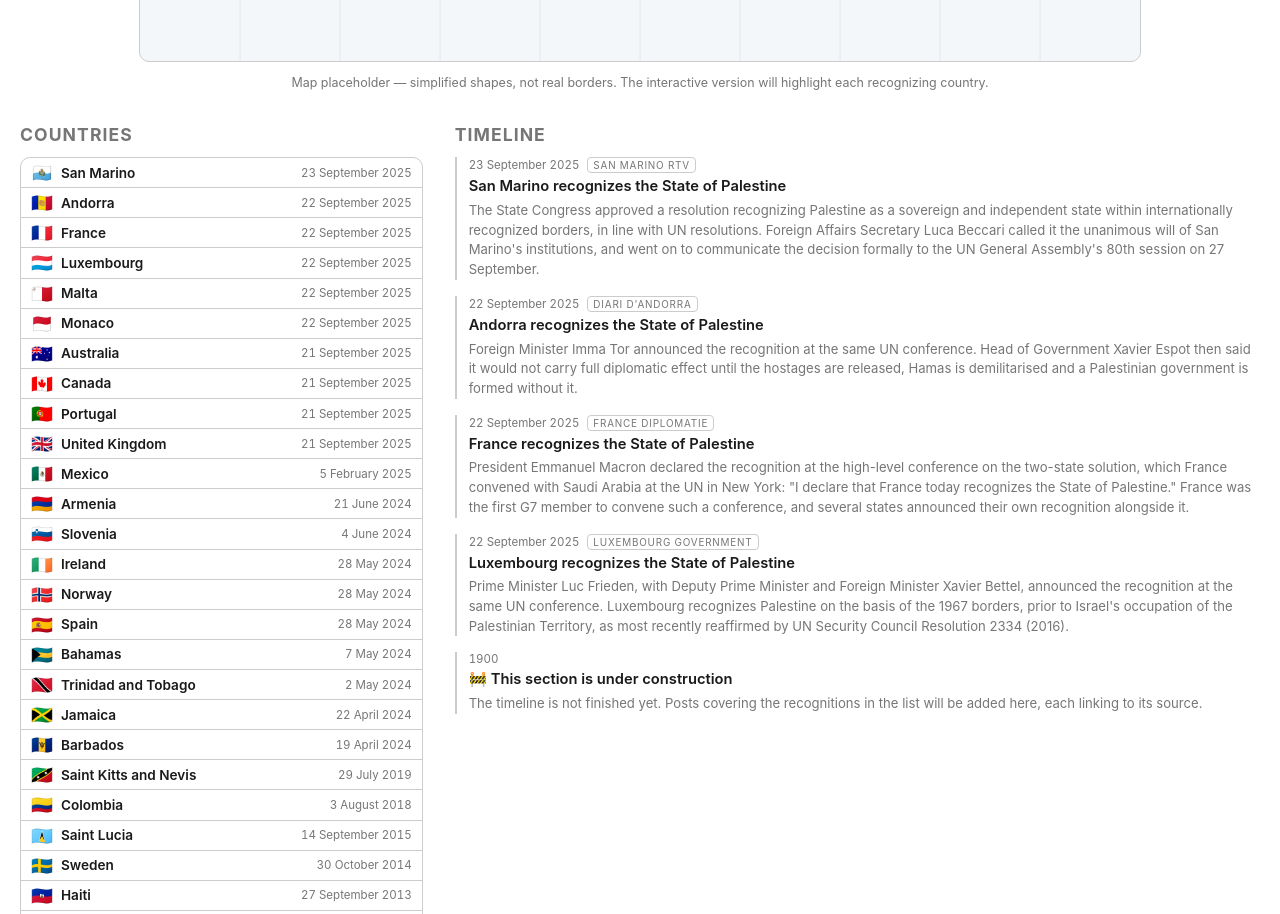
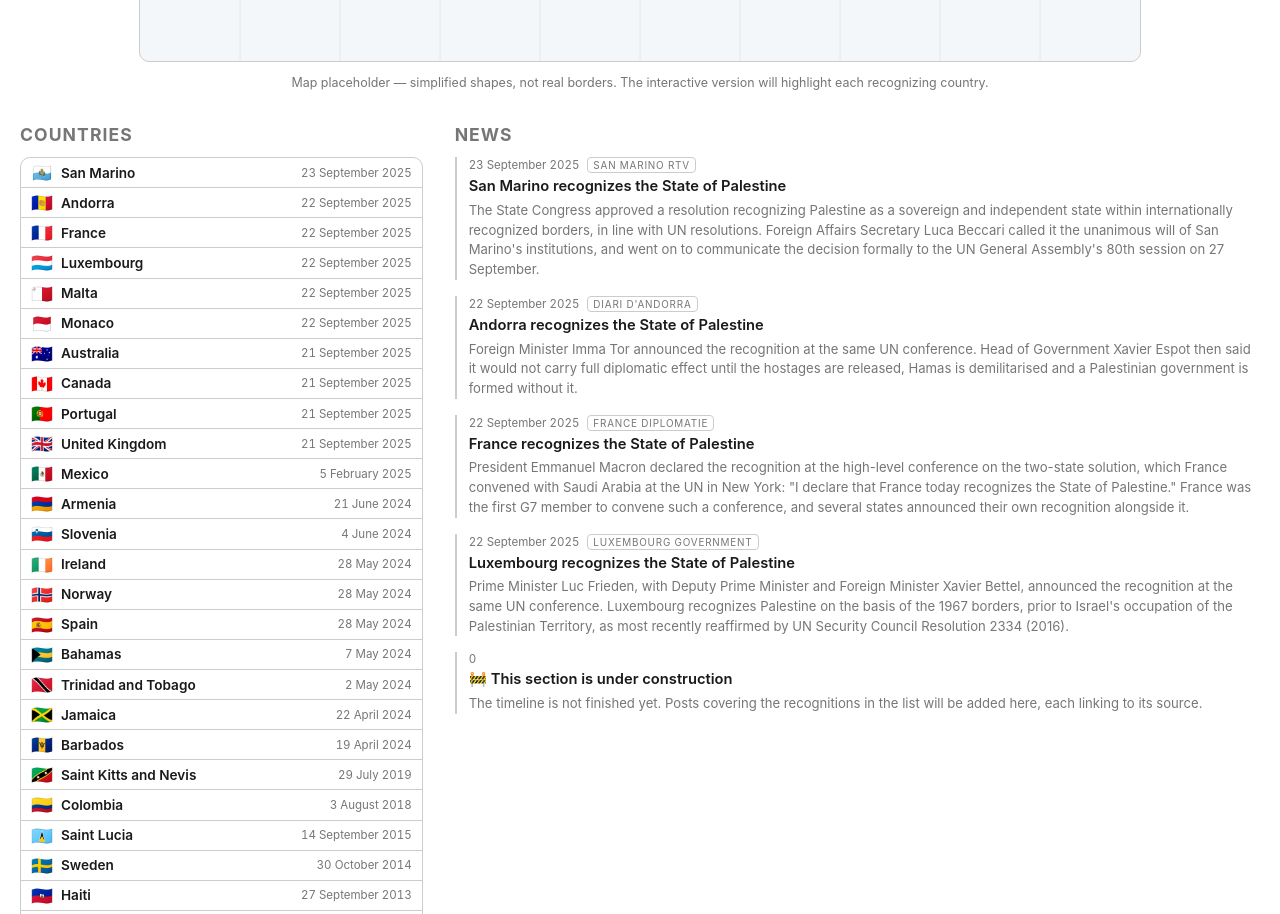
Before and after one commit to amerharb/palestinethanksyou.com, a React (Vite) app: page / in a window 1280 px wide. Shown: the part 560-1474 px from the top of the page. Built offline with nearby package versions, Linux system fonts and the light colour scheme.

Commit message:
rename to news

```diff
--- a/src/App.css
+++ b/src/App.css
@@ -41,7 +41,9 @@
 	display: grid;
 	grid-template-columns: minmax(300px, 1fr) minmax(0, 2fr);
 	gap: 32px;
-	align-items: start;
+	/* stretch (the default) so the news column can fill the row height that the
+	   countries column sets — see .news-col / .news-inner below */
+	align-items: stretch;
 }
 
 @media (max-width: 990px) {
@@ -164,9 +166,33 @@
 	stroke-width: 1.5;
 }
 
-/* right column: timeline posts */
+/* right column: news posts */
+
+/*
+ * The news column is capped at the height of the countries column.
+ *
+ * CSS can't read a sibling's height, so instead: .news-inner is absolutely
+ * positioned, which takes it out of flow so the news column contributes
+ * nothing to the grid row's height. The row is therefore sized by the
+ * countries column alone, and .news-col stretches to it. .news-inner then
+ * fills that height, the heading stays put, and the list scrolls inside it
+ * once the posts would run past the bottom.
+ */
+.news-col {
+	position: relative;
+}
+
+.news-inner {
+	position: absolute;
+	inset: 0;
+	display: flex;
+	flex-direction: column;
+}
 
 .news-list {
+	/* min-height:0 lets a flex child actually shrink so overflow can kick in */
+	min-height: 0;
+	overflow-y: auto;
 	list-style: none;
 	margin: 0;
 	padding: 0;
@@ -218,6 +244,22 @@
 	color: var(--muted);
 }
 
+/*
+ * Stacked: there is no side-by-side column to match, so put the news back in
+ * flow and let it run its natural length instead of scrolling. This block has
+ * to come *after* the .news-inner / .news-list rules above — a media query
+ * adds no specificity, so source order is what decides the winner.
+ */
+@media (max-width: 990px) {
+	.news-inner {
+		position: static;
+	}
+
+	.news-list {
+		overflow-y: visible;
+	}
+}
+
 /* footer */
 
 .site-footer {
--- a/src/App.tsx
+++ b/src/App.tsx
@@ -50,13 +50,20 @@ function App() {
 					</section>
 
 					<section className="col news-col">
-						<h2>Timeline</h2>
+						{/*
+						  * This wrapper is taken out of flow (see App.css) so the news
+						  * column never drives the grid row height — the countries column
+						  * does. That is what caps the news at the countries' height, and
+						  * the list scrolls once it would grow past it.
+						  */}
+						<div className="news-inner">
+							<h2>News</h2>
 							<ol className="news-list">
 								{news.map(n => (
 									<li key={n.id} className="news-item">
 										<div className="news-meta">
-										{/* a bare 'YYYY' sentinel isn't a valid datetime value, and isn't
-										    a real date worth exposing to machines — render it as plain text */}
+											{/* a bare 'YYYY' sentinel isn't a valid datetime value, and
+											    isn't a real date worth exposing to machines — plain text */}
 											<time dateTime={n.date.length > 4 ? n.date : undefined}>
 												{formatDate(n.date)}
 											</time>
@@ -75,6 +82,7 @@ function App() {
 									</li>
 								))}
 							</ol>
+						</div>
 					</section>
 				</div>
 			</main>
--- a/src/news.ts
+++ b/src/news.ts
@@ -50,9 +50,9 @@ export const NEWS: NewsItem[] = [
 	},
 	{
 		id: 'under-construction',
-		/* 1900 is a sentinel, not a real date: it keeps this notice pinned to the
+		/* 0000 is a sentinel, not a real date: it keeps this notice pinned to the
 		   bottom of the timeline however many real posts are added above it */
-		date: '1900',
+		date: '0000',
 		headline: '🚧 This section is under construction',
 		body: 'The timeline is not finished yet. Posts covering the recognitions in the list will be added here, each linking to its source.',
 	},
```
Lines whose indentation alone changed are shown as unchanged.
